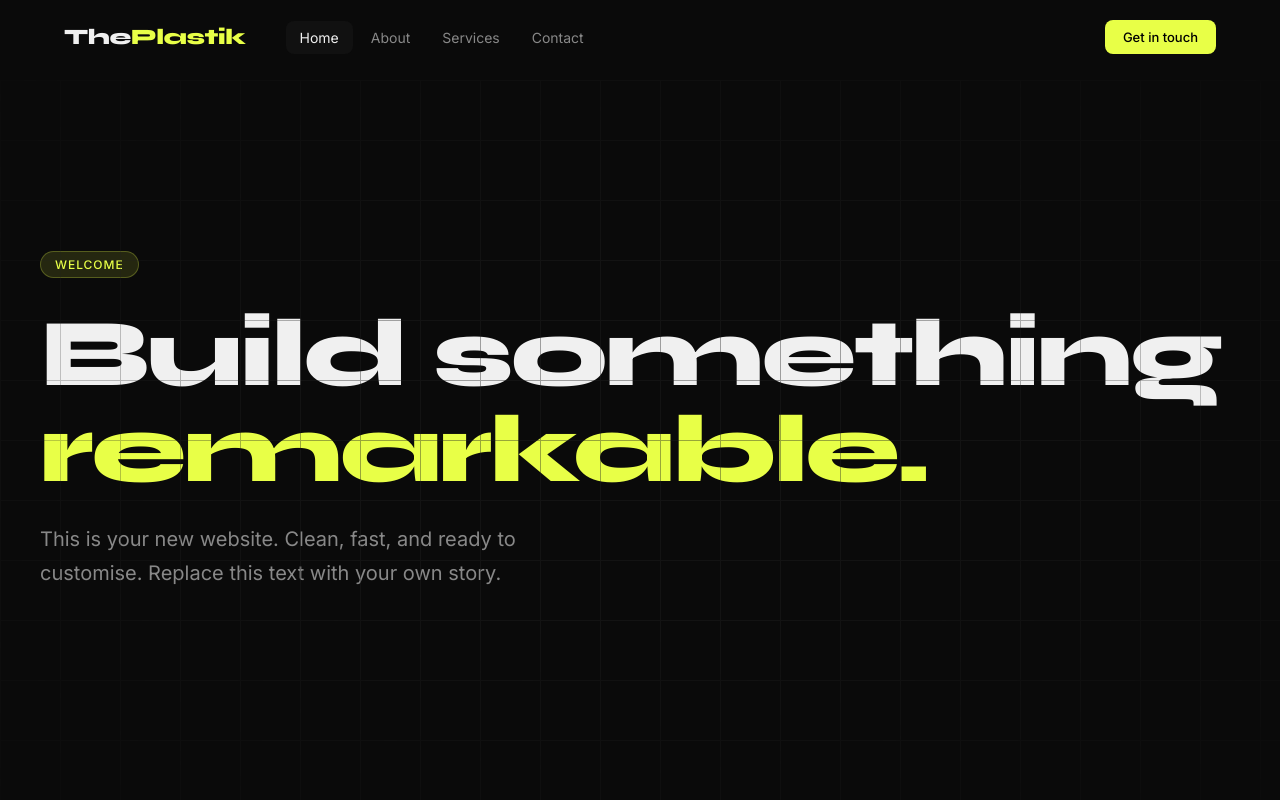
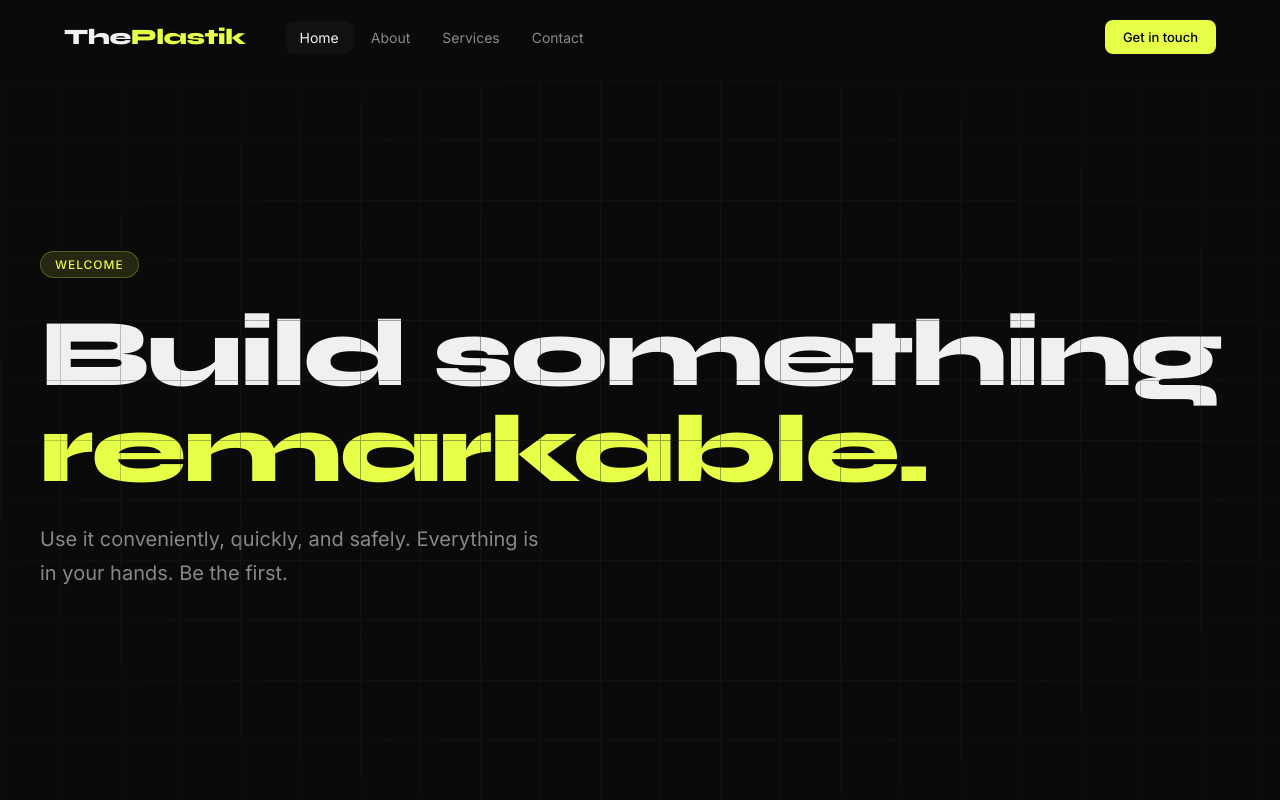
Before and after one commit to Ledgeum/my-site, a React (Vite) app: page / in a window 1280 px wide. Shown: the top 800 px of the page. Built offline with nearby package versions, Linux system fonts and the light colour scheme.

Commit message:
Update Home.jsx

```diff
--- a/src/pages/Home/Home.jsx
+++ b/src/pages/Home/Home.jsx
@@ -13,8 +13,7 @@ function Home() {
             <span className={styles.accent}>remarkable.</span>
           </h1>
           <p className={styles.heroSub}>
-            This is your new website. Clean, fast, and ready to customise.
-            Replace this text with your own story.
+            Use it conveniently, quickly, and safely. Everything is in your hands. Be the first.
           </p>
         </div>
         <div className={styles.heroGrid} aria-hidden="true" />
```
